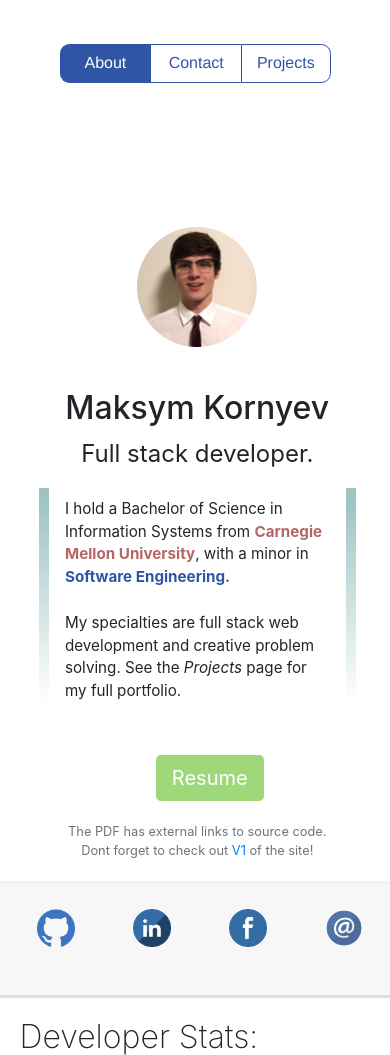
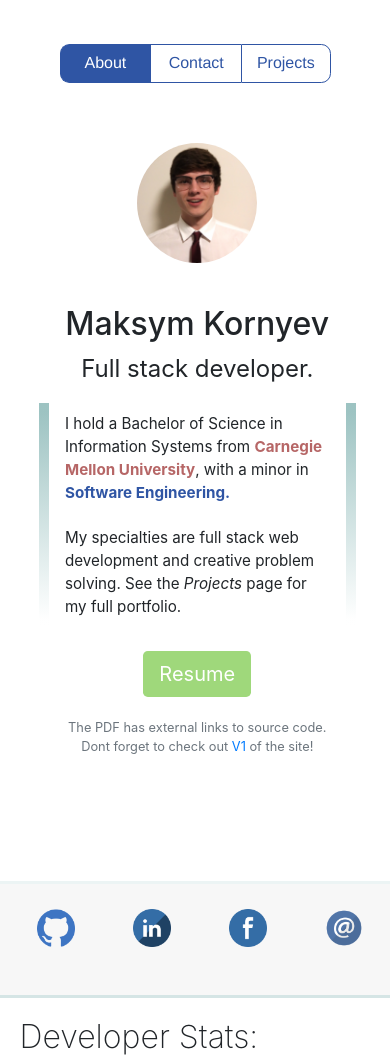
Before and after one commit to mkornyev/mkornyev.com--V2, a Django app: page / in a window 390 px wide. Shown: the top 1055 px of the page. Run offline with Django 3.2, Linux system fonts and the light colour scheme; some libraries are stand-ins or nearby versions.

Commit message:
Mobile Style Fixes
- centered Resume button
- removed extra header whitespace on mobile

```diff
--- a/mkv2/static/mkv2/styles.css
+++ b/mkv2/static/mkv2/styles.css
@@ -271,8 +271,8 @@ div.header p.tagline {
 	border: none;
 
 	margin-bottom: 5px;
-    margin-left: 25px;
-    text-decoration: none;
+  margin-top: -20px;
+  text-decoration: none;
 	background-color: #9FD87B;
 }
 #resume-btn:hover,
--- a/mkv2/static/mkv2/styles_mobile.css
+++ b/mkv2/static/mkv2/styles_mobile.css
@@ -1,5 +1,9 @@
 
 @media only screen and (max-width: 760px) {
+
+	#landing-div {
+		padding-top: 0vh;
+	}
 
 	div.header h1.header-name {
 		font-size: 2em;
```
